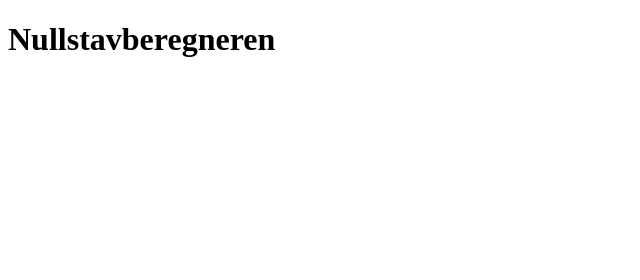
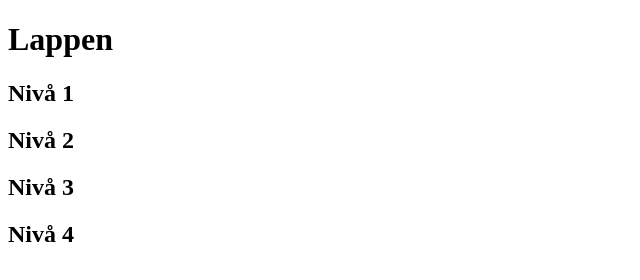
Before and after one commit to CindyMadeleine/Webutvikling, a plain HTML site: page driverless/index.html in a window 1280 px wide. Shown: the whole page, without its empty margins (0-640 px from the left). Drawn offline with Linux system fonts and the light colour scheme.

Commit message:
added different levels

```diff
--- a/driverless/index.html
+++ b/driverless/index.html
@@ -1,7 +1,10 @@
 <!DOCTYPE html>
 <html>
-<h1> Nullstavberegneren </h1>
-
+<h1> Lappen </h1>
 <body>
+	<h2> Nivå 1 </h2>
+	<h2> Nivå 2 </h2>
+	<h2> Nivå 3 </h2>
+	<h2> Nivå 4 </h2>
 </body>
 </html>
```
